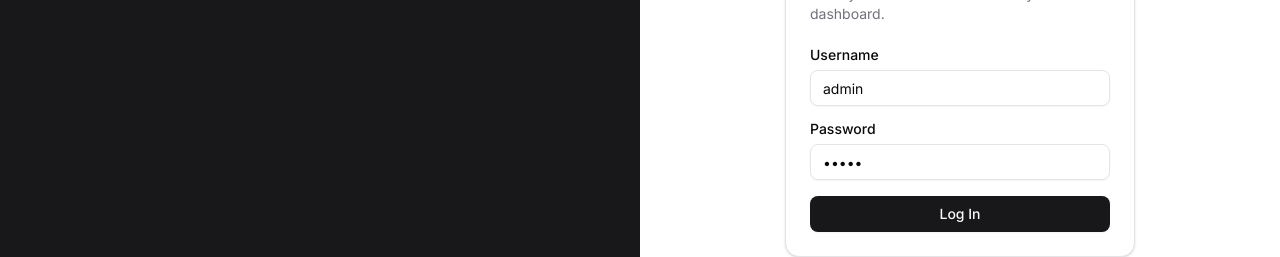
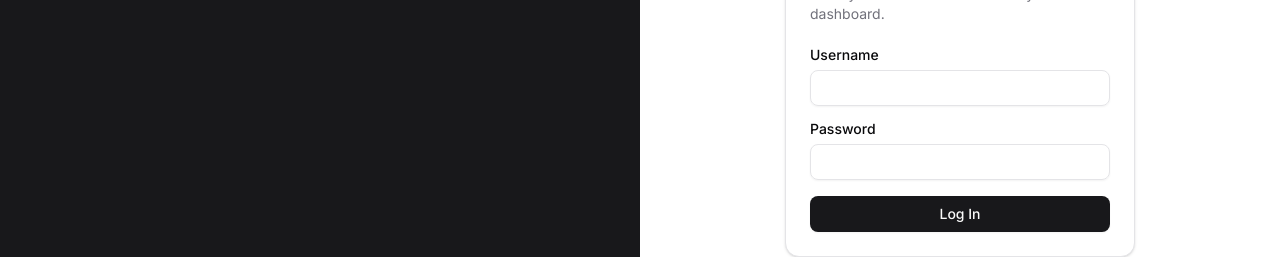
Before and after one commit to choafros/TectaniumSolutionsV2, a Next.js app: page /login in a window 1280 px wide. Shown: the part 313-570 px from the top of the page. Built offline with nearby package versions, Linux system fonts and the light colour scheme; no server answers.

Commit message:
Updated admin changes

```diff
--- a/src/app/(auth)/login/page.tsx
+++ b/src/app/(auth)/login/page.tsx
@@ -13,8 +13,8 @@ import { Tabs, TabsContent } from "@/components/ui/tabs";
 import { useAuth } from '@/components/auth-provider';
 
 export default function LoginPage() {
-  const [loginUsername, setLoginUsername] = useState('admin');
-  const [loginPassword, setLoginPassword] = useState('admin');
+  const [loginUsername, setLoginUsername] = useState('');
+  const [loginPassword, setLoginPassword] = useState('');
   const [error, setError] = useState('');
   const router = useRouter();
   const { checkAuth } = useAuth(); // Get the checkAuth function
@@ -50,7 +50,7 @@ export default function LoginPage() {
               <form onSubmit={handleLogin} className="grid gap-4">
                 <div className="grid gap-2">
                   <Label htmlFor="login-username">Username</Label>
-                  <Input id="login-username" type="text" placeholder="admin" value={loginUsername} onChange={(e) => setLoginUsername(e.target.value)} required />
+                  <Input id="login-username" type="text" value={loginUsername} onChange={(e) => setLoginUsername(e.target.value)} required />
                 </div>
                 <div className="grid gap-2">
                   <Label htmlFor="login-password">Password</Label>
```
Also changed, not shown: 1 other file (tests, documents, lock files or other folders).
